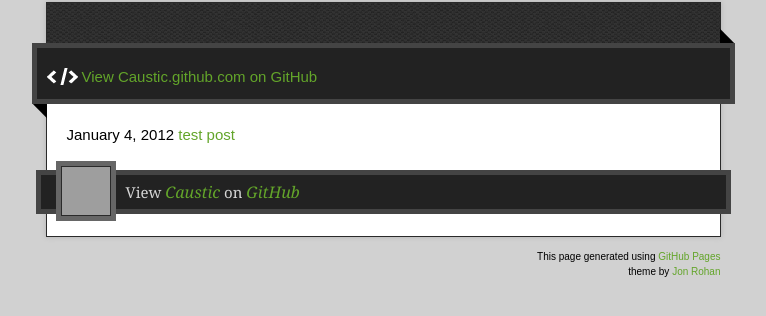
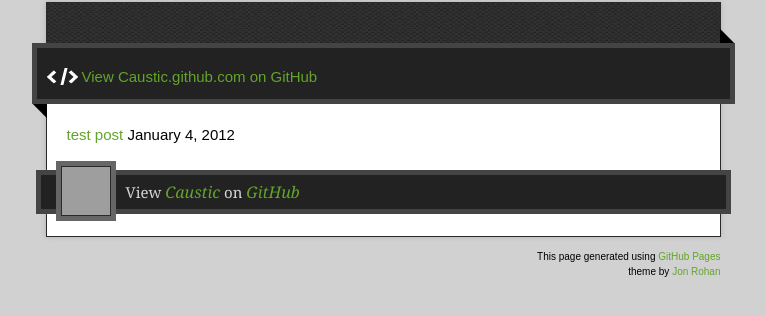
Before and after one commit to Caustic/caustic.github.com, a Jekyll site: the page built from index.html, in a window 1280 px wide. Shown: the part 128-444 px from the top of the page, without its empty margins (257-1023 px from the left). Built offline with Jekyll 4.4.1, drawn with Linux system fonts in a browser that asks for light colours; nearby versions of some CDN libraries; Markdown is read by kramdown in place of the engine named in the settings; grey boxes are pictures that could not be loaded.

Commit message:
Update index.html

```diff
--- a/index.html
+++ b/index.html
@@ -2,10 +2,10 @@
 layout: default
 ---
 
-<ul class="listing">
+<ul class="post-list">
   {% for post in site.posts %}
   <li>
-    <span>{{ post.date | date: "%B %e, %Y" }}</span> <a href="{{ post.url }}">{{ post.title }}</a>
+    <a href="{{ post.url }}">{{ post.title }}</a> <span>{{ post.date | date: "%B %e, %Y" }}</span>
   </li>
   {% endfor %}
 </ul>
```
